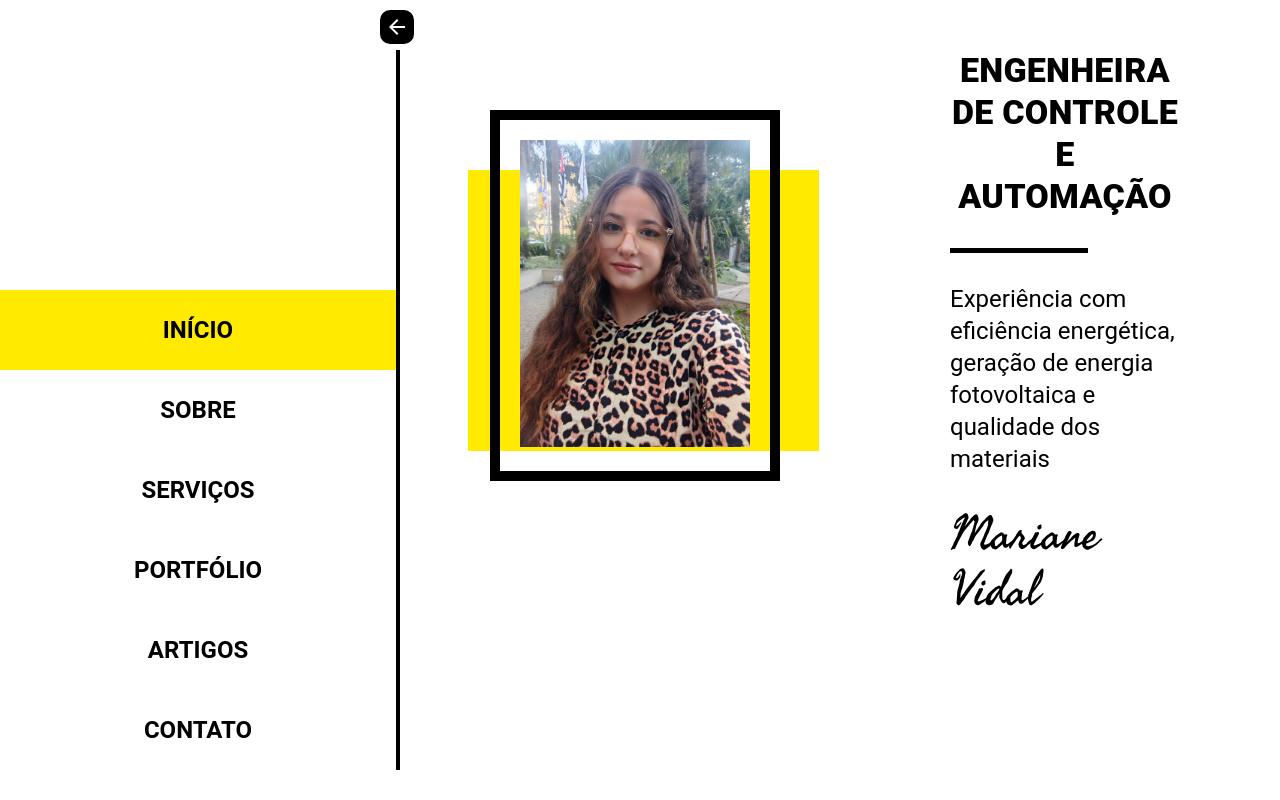
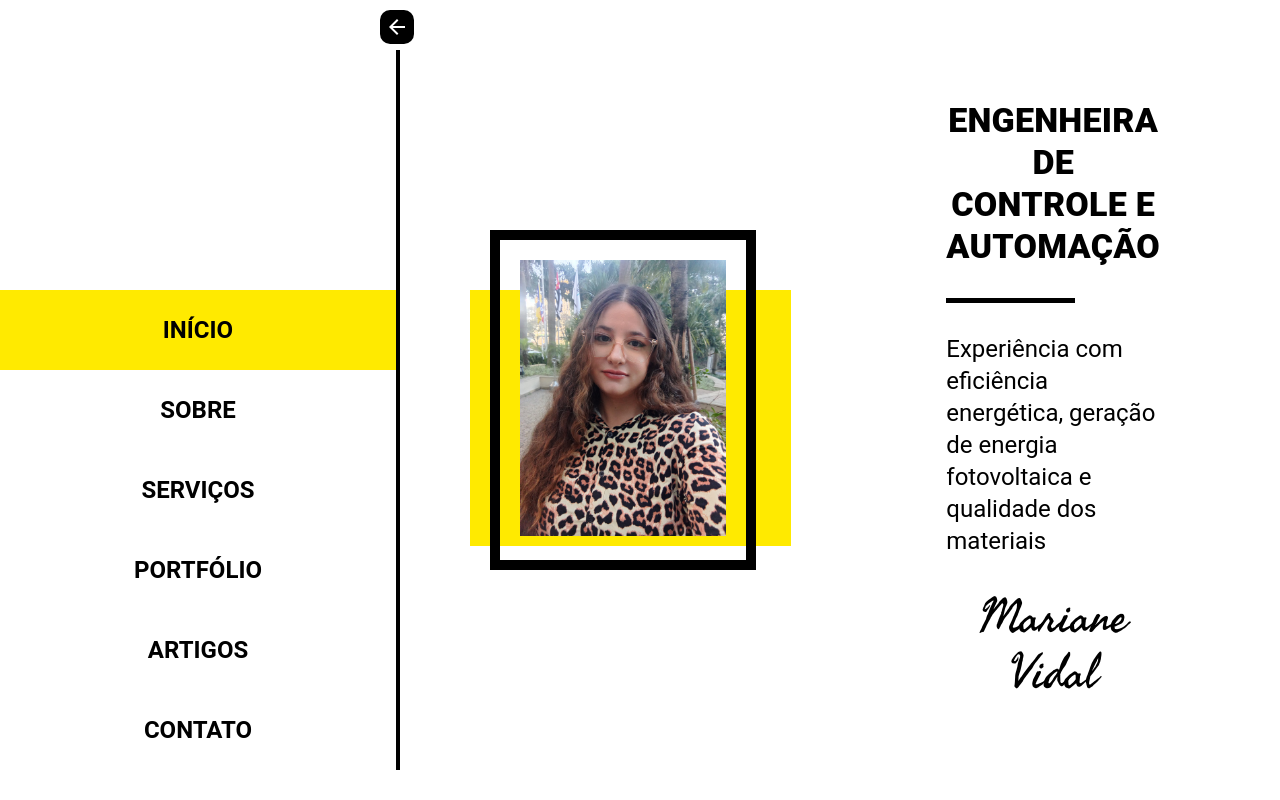
Before and after one commit to airon-organization/mariane-portfolio, a React (Create React App) app: page / in a window 1280 px wide. Built offline with nearby package versions, Linux system fonts and the light colour scheme.

Commit message:
refactor: pequenos ajustes de responsividade

```diff
--- a/src/components/home.tsx
+++ b/src/components/home.tsx
@@ -6,6 +6,7 @@ const Wrapper = styled.div<{ open?: boolean }>`
   display: flex;
   flex: 1;
   min-height: 100vh;
+  align-items: center;
 
   @media (max-width: 1270px) {
     flex-direction: ${({ open }) => (open ? "column" : "row")};
@@ -29,7 +30,7 @@ const ImageCard = styled.div`
   min-width: 250px;
 `;
 const PaddingCard = styled.div<{ open?: boolean }>`
-  padding: ${({ open }) => (open ? "110px 70px;" : "50px 100px")};
+  padding: ${({ open }) => (open ? "110px 70px;" : "50px 120px")};
   width: 100%;
   height: 100%;
   transition: all 0.5s ease-in-out;
@@ -39,7 +40,11 @@ const PaddingCard = styled.div<{ open?: boolean }>`
   }
 
   @media (max-width: 840px) {
-    padding: ${({ open }) => (open ? "100px 70px;" : "50px 120px")};
+    padding: 50px 120px;
+  }
+
+  @media (max-width: 530px) {
+    padding: 50px 60px;
   }
 `;
 const BackgroundCard = styled.div`
@@ -91,7 +96,12 @@ export default function Home({ isMenuOpen }: { isMenuOpen: boolean }) {
             Experiência com eficiência energética, geração de energia
             fotovoltaica e qualidade dos materiais
           </Typography>
-          <Typography variant="h3" fontFamily={"Fasthand"} marginTop={"30px"}>
+          <Typography
+            variant="h3"
+            textAlign={"center"}
+            fontFamily={"Fasthand"}
+            marginTop={"30px"}
+          >
             Mariane Vidal
           </Typography>
         </PaddingCard>
```
